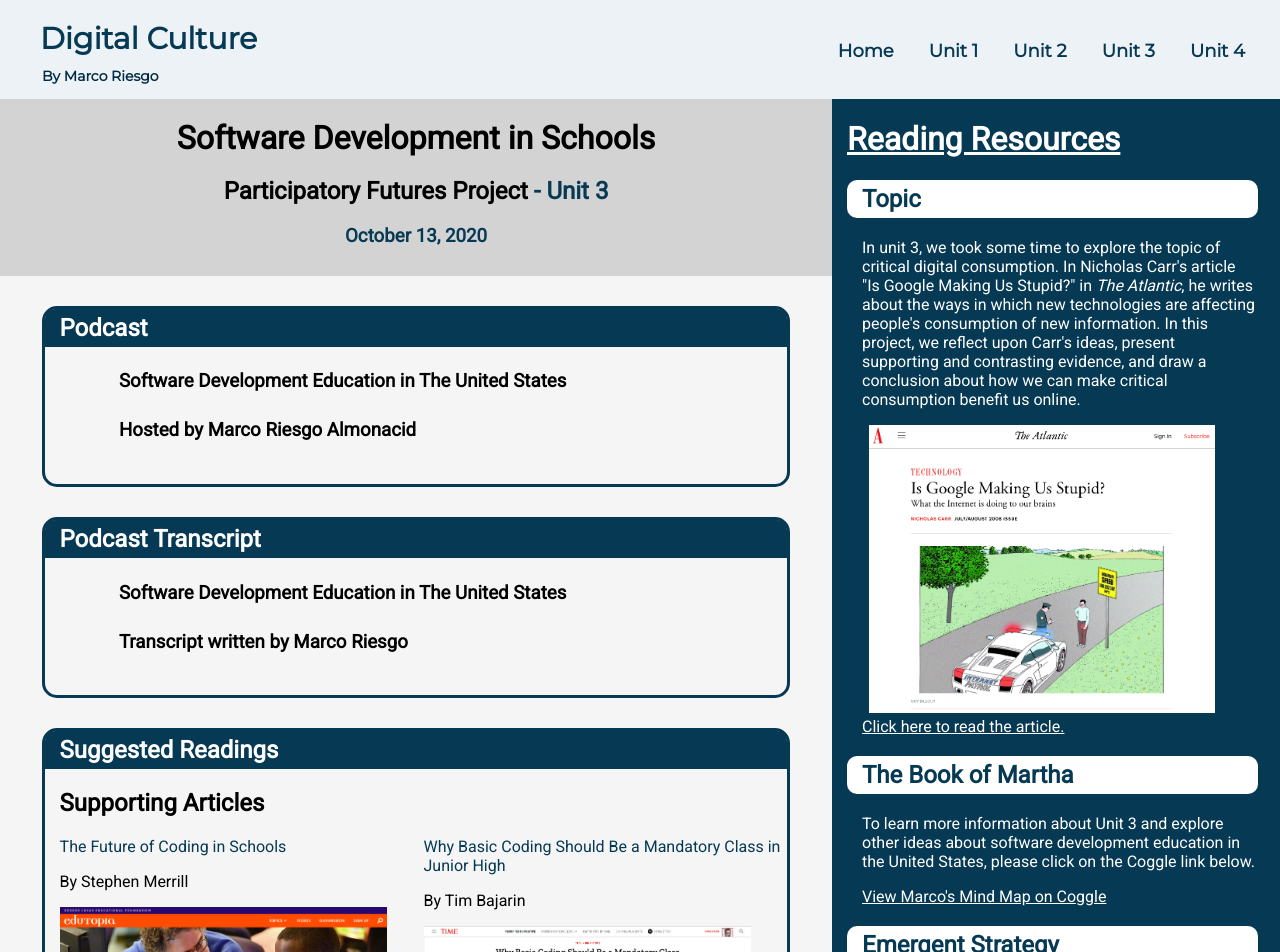
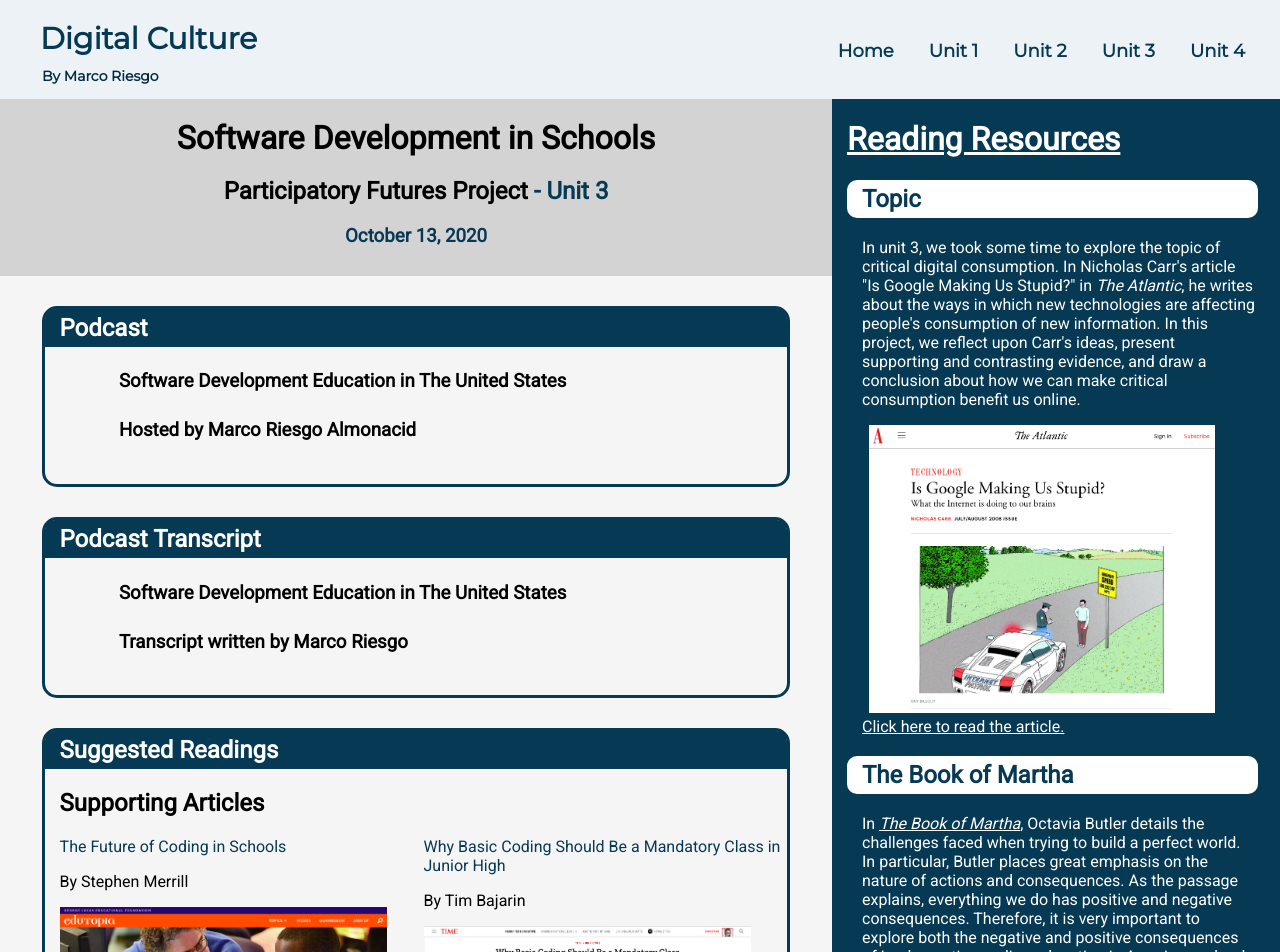
Before and after one commit to marcoriesgo/digital-culture, a React (Create React App) app: page /unit3 in a window 1280 px wide. Shown: the top 952 px of the page. Built offline with nearby package versions, Linux system fonts and the light colour scheme.

Commit message:
martha book section complete

```diff
--- a/src/components/Unit3.js
+++ b/src/components/Unit3.js
@@ -82,8 +82,8 @@
                 <a href="https://www.theatlantic.com/magazine/archive/2008/07/is-google-making-us-stupid/306868/" target="_blank" className="resource-link">Click here to read the article.</a>
 
                 <h2 className="resources-section-header">The Book of Martha</h2>
-                <p className="resources-section-content">To learn more information about Unit 3 and explore other ideas about software development education in the United States, please click on the Coggle link below.</p>
-                <a href="https://coggle.it/diagram/X1bGwr2x3ka7jkx7/t/capstone-project-map-critical-consumption/4cc0fcf3532e715c6cfc5e21090eb11f9324505bf7c111e7d61fce8f8e3544c8" target="_blank" className="resource-link">View Marco's Mind Map on Coggle</a>
+                <p className="resources-section-content">In <span style={{fontStyle: 'italic'}}><a href = "http://web.archive.org/web/20070312043050/www.scifi.com/scifiction/originals/originals_archive/butler2/butler21.html" target="_blank" className="strategyLink">The Book of Martha</a></span>, Octavia Butler details the challenges faced when trying to build a perfect world. In particular, Butler places great emphasis on the nature of actions and consequences. As the passage explains, everything we do has positive and negative consequences. Therefore, it is very important to explore both the negative and positive consequences of implementing coding education in American school systems. Additionally, it is important to explore the reasons why many schools have not yet adapted to development education. Perhaps, more software education would suppress other interests children may have. I invite you to think about your own potential consequences from realizing my proposal of rquiring schools to teach coding. As you explore the consequences this could have on society, refer to the reflection questions below to guide you.</p>
+
 
                 <h2 className="resources-section-header">Emergent Strategy</h2>
                 <p className="resources-section-content">In <span style={{fontStyle: 'italic'}}><a href = "https://static1.squarespace.com/static/5ad0d247af209613040b9ceb/t/5db5a44b0e6ba42da976cce7/1572185168567/brown+2017-Emergent+Strategy+full+book.pdf" target="_blank" className="strategyLink">Emergent Strategy</a></span>, Adrienne Maree Brown details several strategies through which groups and individuals can plan and cause societal change. I have suggested making programming a requirement in schools, which is a very complex goal to achieve. Therefore, I believe that the element of emergent strategy that would best fit my proposal would be "non-linear and iterative". the process of achieving this goal would be extremely iterative, as the educational process would need to be fine-tuned and the courses would have to be updated regularly to stay up-to-date with technology innovation. The process would be very unpredictable and would need to be worked on for a long time, making it "non-linear and iterative".</p>
```
